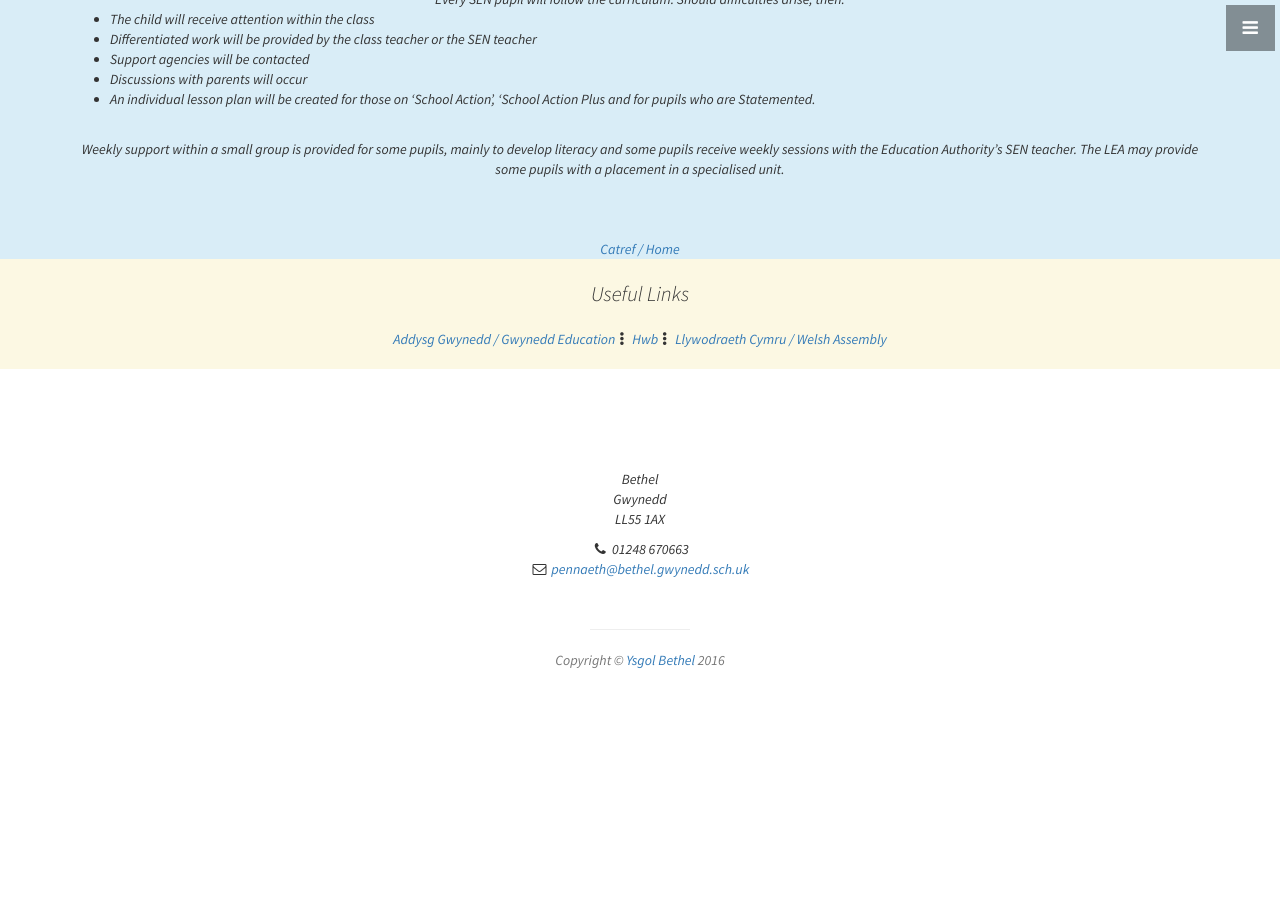
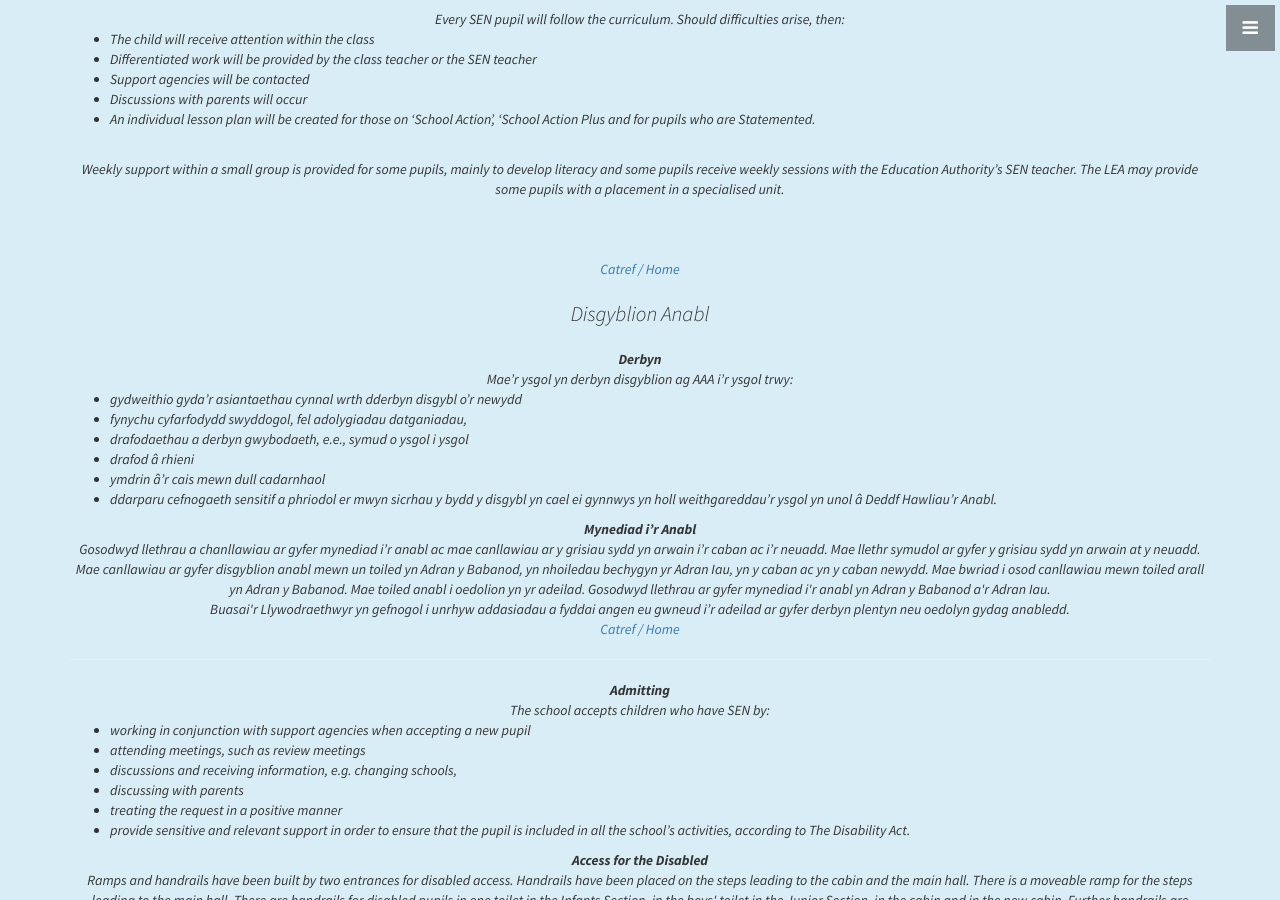
Before and after one commit to matatysgolbethel/matatysgolbethel.github.io, a Jekyll site: the page built from index.html, in a window 1280 px wide and 900 px high, scrolled down 11857 px. Built offline with Jekyll 4.4.1, drawn with Linux system fonts in a browser that asks for light colours; before the commit the page ends 12637 px from its top, so only the background shows below that; some of the changed text lies outside the part shown.

Commit message:
added disabled policy for admission

```diff
--- a/_includes/policies.html
+++ b/_includes/policies.html
@@ -6,15 +6,17 @@
           <a href="#schooluniform">Gwisg Ysgol / School Uniform</a><span class="glyphicon glyphicon-option-vertical" aria-hidden="true"></span>
           <a href="#equalopportunities">Cyfle Cyfartal / Equal Opportunities</a><span class="glyphicon glyphicon-option-vertical" aria-hidden="true"></span>
           <a href="#opendoor">Cyswllt a Rhieni / Links with Parents</a><span class="glyphicon glyphicon-option-vertical" aria-hidden="true"></span>
-          <a href="#swimming">Nofio / Swimming</a>
+          <a href="#swimming">Nofio / Swimming</a><br>
           <span class="glyphicon glyphicon-option-vertical" aria-hidden="true"></span>
           <a href="#specialeducationneeds">Anghenion Addysgol Arbennig / Special Educational Needs</a>
-
+          <span class="glyphicon glyphicon-option-vertical" aria-hidden="true"></span>
+          <a href="#disabledstudents">Disgyblion Anabl / Disabled Children</a>
           {% include policies/schooluniform.html %}
           {% include policies/equalopportunities.html %}
           {% include policies/opendoor.html %}
           {% include policies/swimming.html %}
           {% include policies/specialeducationneeds.html %}
+          {% include policies/disabledstudents.html %}
 
       </div>
     </div>
--- /dev/null
+++ b/_includes/policies/disabledstudents.html
@@ -0,0 +1,51 @@
+<h2 id="disabledstudents" class="lead">Disgyblion Anabl</h2>
+<b>Derbyn</b><br>
+Mae’r ysgol yn derbyn disgyblion ag AAA i’r ysgol trwy:<br>
+<ul>
+<li class="text-left">gydweithio gyda’r asiantaethau cynnal wrth dderbyn disgybl o’r newydd</li>
+<li class="text-left">fynychu cyfarfodydd swyddogol, fel adolygiadau datganiadau, </li>
+<li class="text-left">drafodaethau a derbyn gwybodaeth, e.e., symud o ysgol i ysgol </li>
+<li class="text-left">drafod â rhieni</li>
+<li class="text-left">ymdrin â’r cais mewn dull cadarnhaol</li>
+<li class="text-left">ddarparu cefnogaeth sensitif a phriodol er mwyn sicrhau y bydd y disgybl yn cael ei
+gynnwys yn holl weithgareddau’r ysgol yn unol â Deddf Hawliau’r Anabl.</li>
+</ul>
+<b>Mynediad i’r Anabl</b><br>
+Gosodwyd llethrau a chanllawiau ar gyfer mynediad i’r anabl ac mae canllawiau ar y grisiau
+sydd yn arwain i’r caban ac i’r neuadd. Mae llethr symudol ar gyfer y grisiau sydd yn arwain
+at y neuadd. Mae canllawiau ar gyfer disgyblion anabl mewn un toiled yn Adran y Babanod,
+yn nhoiledau bechygyn yr Adran Iau, yn y caban ac yn y caban newydd. Mae bwriad i osod
+canllawiau mewn toiled arall yn Adran y Babanod. Mae toiled anabl i oedolion yn yr adeilad.
+Gosodwyd llethrau ar gyfer mynediad i'r anabl yn Adran y Babanod a'r Adran Iau.
+<br>
+Buasai'r Llywodraethwyr yn gefnogol i unrhyw addasiadau a fyddai angen eu gwneud i’r
+adeilad ar gyfer derbyn plentyn neu oedolyn gydag anabledd.
+<br>
+<a href="#top" onclick = $("#menu-close").click(); >Catref / Home</a>
+<hr>
+<b>Admitting</b><br>
+The school accepts children who have SEN by:<br>
+<ul>
+<li class="text-left">working in conjunction with support agencies when accepting a new pupil</li>
+<li class="text-left">attending meetings, such as review meetings</li>
+<li class="text-left">discussions and receiving information, e.g. changing schools,</li>
+<li class="text-left">discussing with parents</li>
+<li class="text-left">treating the request in a positive manner</li>
+<li class="text-left">provide sensitive and relevant support in order to ensure that the pupil is included in all
+the school’s activities, according to The Disability Act.</li>
+</ul>
+<b>Access for the Disabled</b><br>
+Ramps and handrails have been built by two entrances for disabled access. Handrails have
+been placed on the steps leading to the cabin and the main hall. There is a moveable ramp
+for the steps leading to the main hall. There are handrails for disabled pupils in one toilet in
+the Infants Section, in the boys' toilet in the Junior Section, in the cabin and in the new
+cabin. Further handrails are scheduled for another toilet in the Infants section. There is a
+disabled toilet for adults in the building. Ramps have been built for disabled access into the
+Infants and Junior section
+<br>
+The Governors would support any necessary adaptations to the building to receive a
+disabled child or adult.
+<br>
+<br>
+<br><br>
+<a href="#top" onclick = $("#menu-close").click(); >Catref / Home</a>
```
Also changed, not shown: 1 other file.
